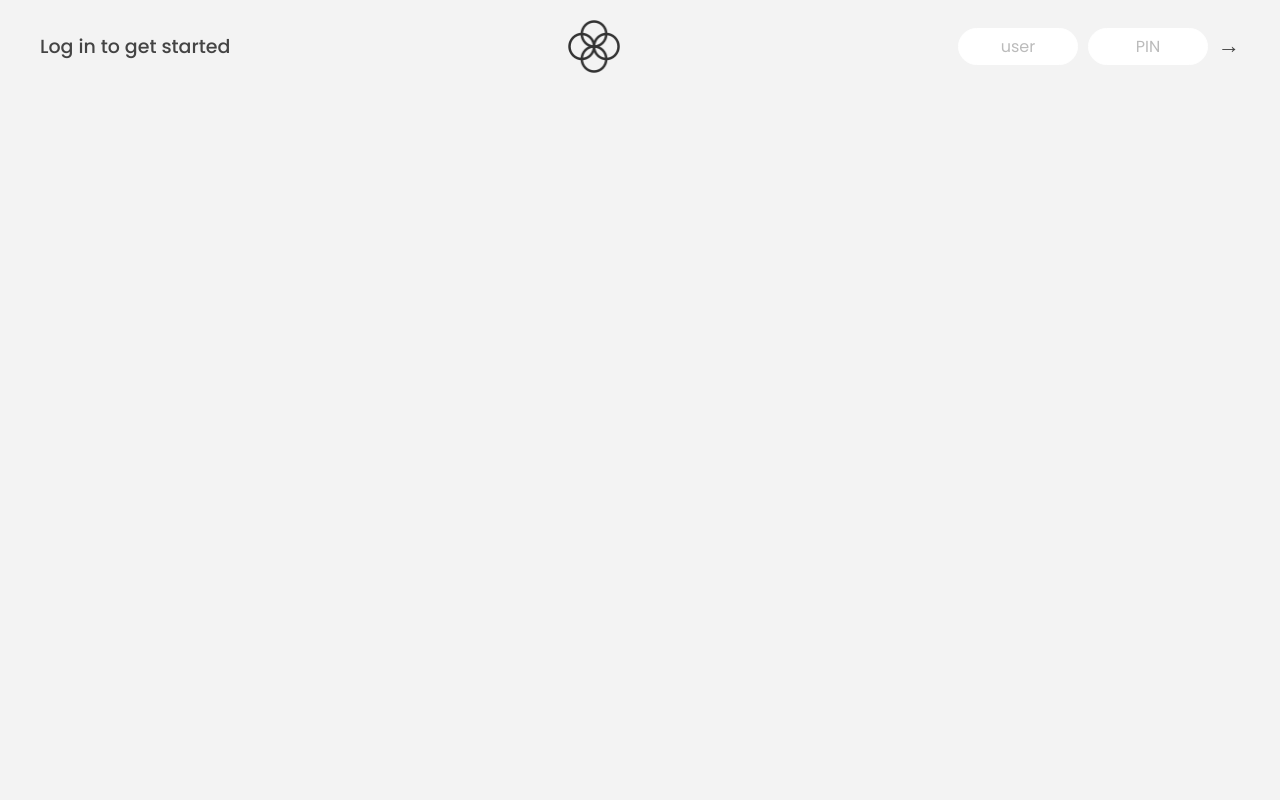
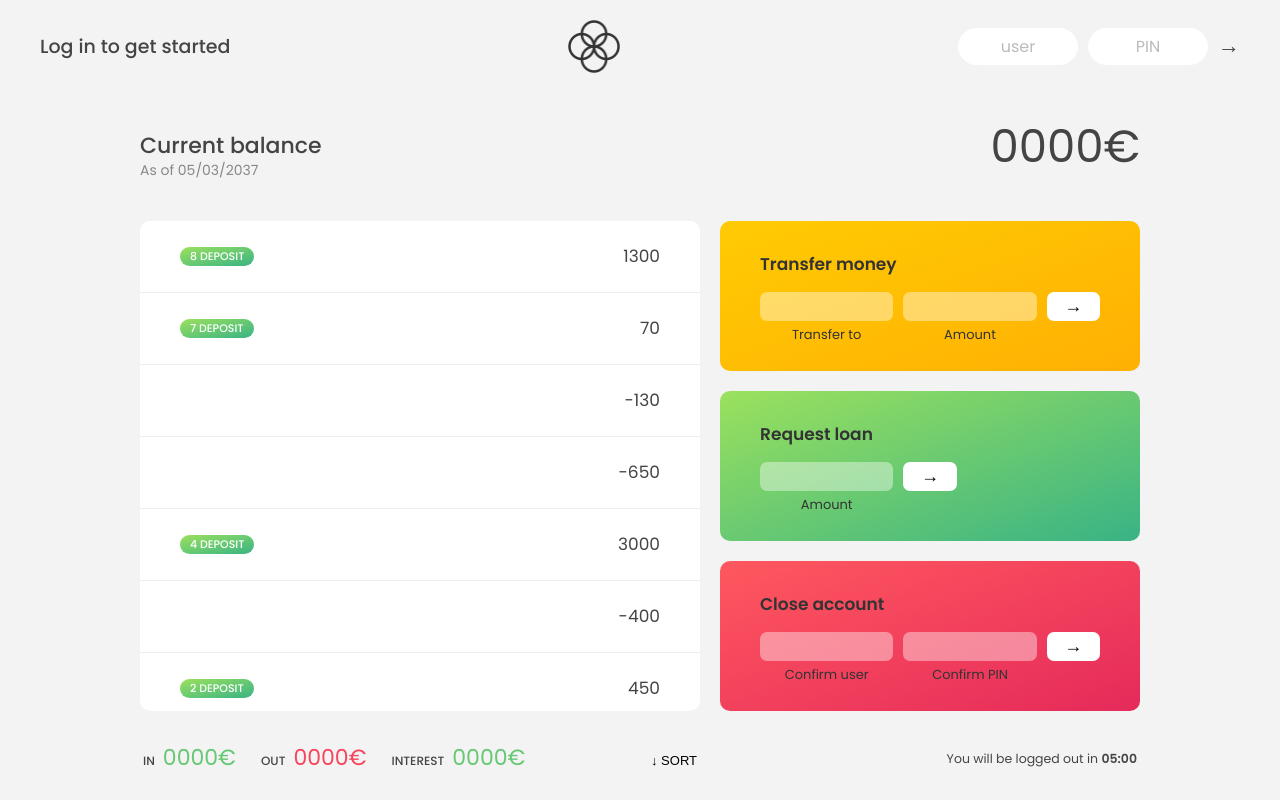
Before and after one commit to yyppsk/JavaScript-Mastering, a plain HTML site: page 11-Arrays-Bankist/starter/index.html in a window 1280 px wide. Drawn offline with Linux system fonts and the light colour scheme.

Commit message:
Bankist Init

```diff
--- a/11-Arrays-Bankist/starter/script.js
+++ b/11-Arrays-Bankist/starter/script.js
@@ -61,16 +61,18 @@ const inputLoanAmount = document.querySelector('.form__input--loan-amount');
 const inputCloseUsername = document.querySelector('.form__input--user');
 const inputClosePin = document.querySelector('.form__input--pin');
 
+const displayMovements = function (movements) {
+  movements.forEach(function (mov, i) {
+    const type = mov > 0 ? `deposit` : `withdrawl`;
+    const html = `
+    <div class="movements__row">
+          <div class="movements__type movements__type--${type}">${
+      i + 1
+    } ${type}</div>
+          <div class="movements__value">${mov}</div>
+    </div>`;
+    containerMovements.insertAdjacentHTML('afterbegin', html);
+  });
+};
+displayMovements(account1.movements);
 /////////////////////////////////////////////////
-/////////////////////////////////////////////////
-// LECTURES
-
-const currencies = new Map([
-  ['USD', 'United States dollar'],
-  ['EUR', 'Euro'],
-  ['GBP', 'Pound sterling'],
-]);
-
-const movements = [200, 450, -400, 3000, -650, -130, 70, 1300];
-
-/////////////////////////////////////////////////
--- a/11-Arrays-Bankist/starter/style.css
+++ b/11-Arrays-Bankist/starter/style.css
@@ -16,7 +16,7 @@ html {
 }
 
 body {
-  font-family: "Poppins", sans-serif;
+  font-family: 'Poppins', sans-serif;
   color: #444;
   background-color: #f3f3f3;
   height: 100vh;
@@ -93,8 +93,8 @@ nav {
   grid-template-rows: auto repeat(3, 15rem) auto;
   gap: 2rem;
 
-  /* NOTE This creates the fade in/out anumation */
-  opacity: 0;
+  /* NOTE This creates the fade in/out animation */
+  /* opacity: 0; */
   transition: all 1s;
 }
 
```
